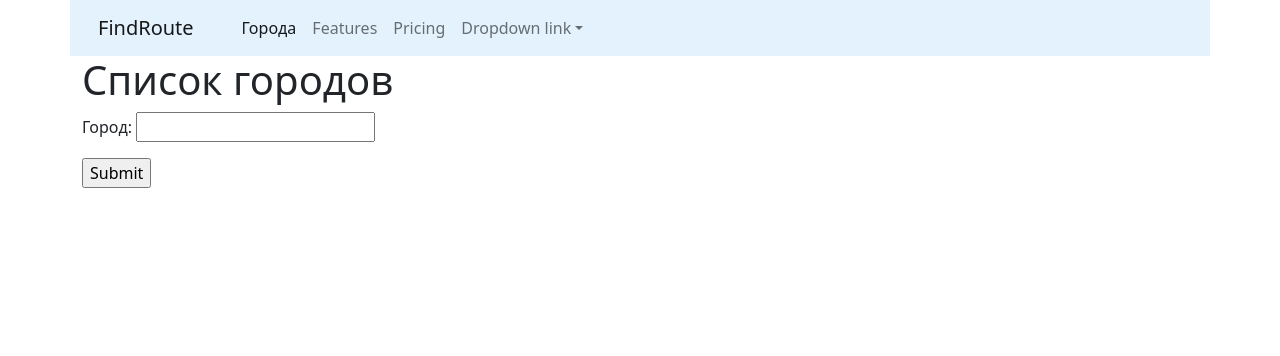
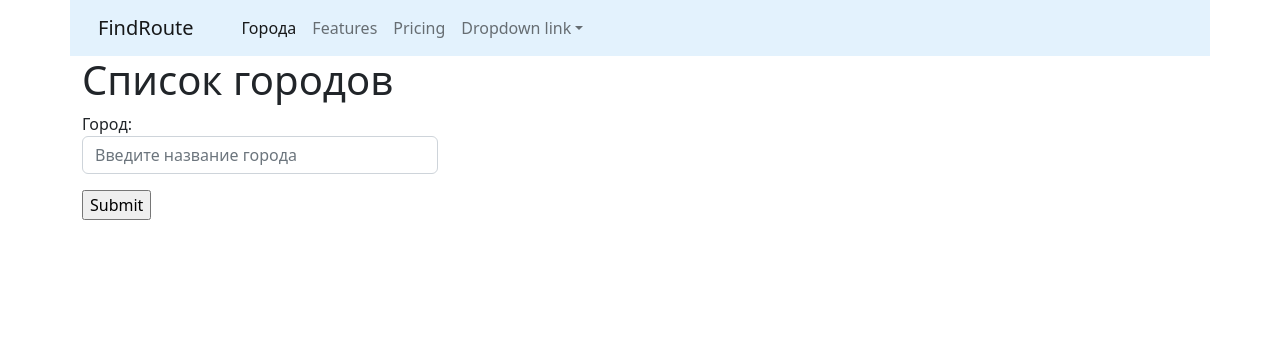
Before and after one commit to Ju4ara5/django_find_route, a Django app: page /cities/ in a window 1280 px wide. Shown: the top 356 px of the page. Run offline with Django 4.2, Linux system fonts and the light colour scheme; data that the repository does not hold is empty.

Commit message:
Изменение формы вводы

```diff
--- a/cities/forms.py
+++ b/cities/forms.py
@@ -7,6 +7,10 @@ class HtmlForm(forms.Form):
 
 
 class CityForm(forms.ModelForm):
+    name = forms.CharField(label='Город', widget=forms.TextInput(attrs={
+        'class': 'form-control',
+        'placeholder': 'Введите название города'
+    }))
     class Meta:
         model = City
         fields = ('name',)
--- a/cities/templates/cities/home.html
+++ b/cities/templates/cities/home.html
@@ -13,9 +13,14 @@
     </div>
 </div>
 
-<form action="" method="post"> {% csrf_token %}
+<div class="row">
+    <div class="col-md-4">
+        <form action="" method="post"> {% csrf_token %}
         {{ form.as_p }}
     <input type="submit" value="Submit">
 </form>
+    </div>
+</div>
+
 
 {% endblock %}
```
